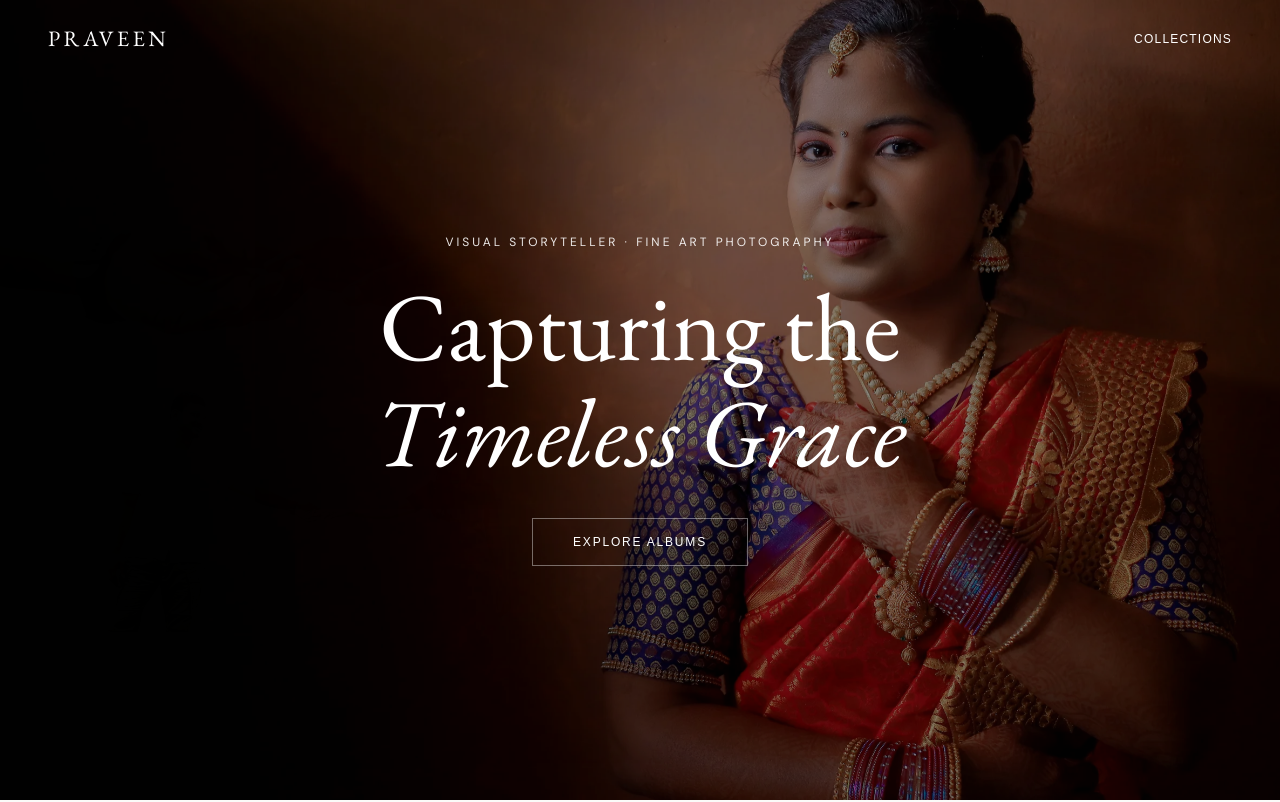
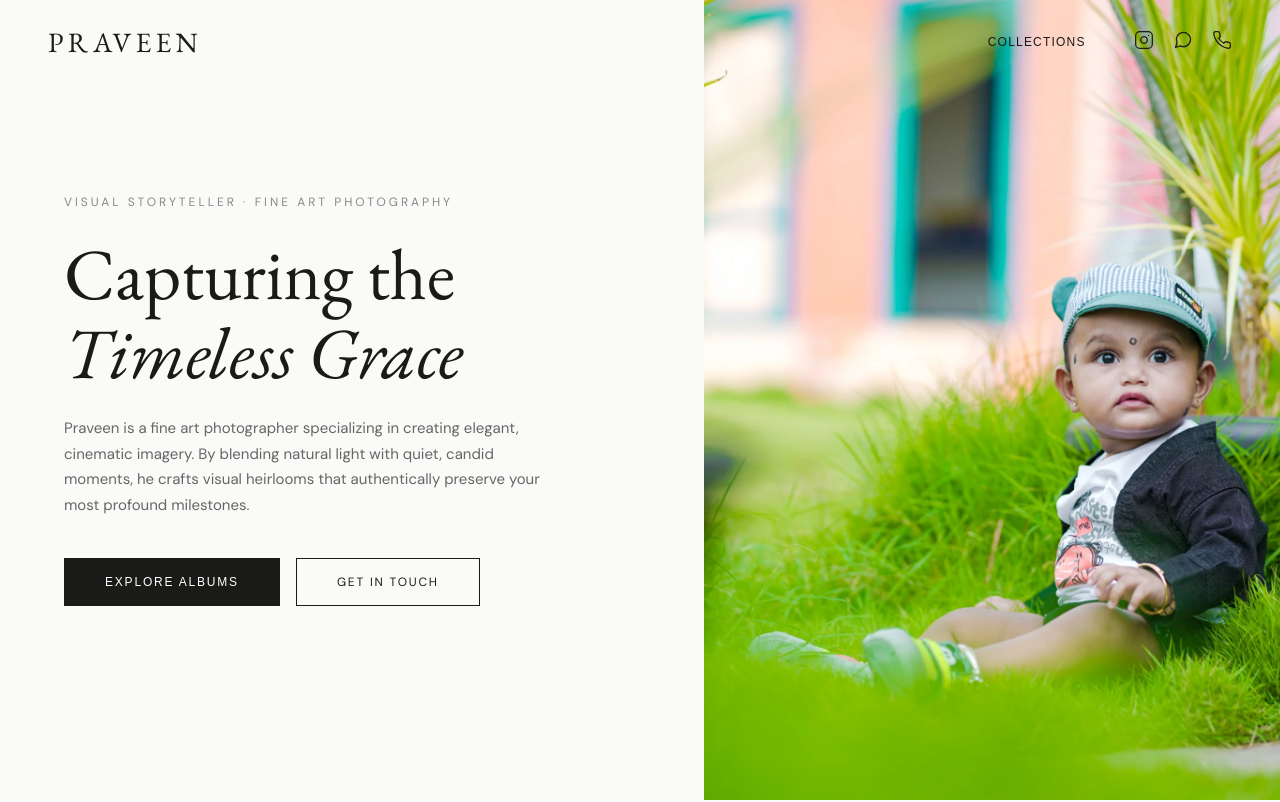
Before and after one commit to james-pythondev/praveenportfolio, a Next.js app: page / in a window 1280 px wide. Shown: the top 802 px of the page. Built offline with nearby package versions, Linux system fonts and the light colour scheme.

Commit message:
UI Revamp: Implement split-screen hero layout and modern social CTAs

```diff
--- a/app/page.jsx
+++ b/app/page.jsx
@@ -3,6 +3,26 @@
 import { useState, useEffect, useMemo } from "react";
 import { galleryData } from "./galleryData";
 import { heroPool } from "./heroPool";
+
+// Native SVG Icons to avoid bundle bloat
+const Instagram = ({ size = 24 }) => (
+  <svg xmlns="http://www.w3.org/2000/svg" width={size} height={size} viewBox="0 0 24 24" fill="none" stroke="currentColor" strokeWidth="1.5" strokeLinecap="round" strokeLinejoin="round">
+    <rect x="2" y="2" width="20" height="20" rx="5" ry="5"></rect>
+    <path d="M16 11.37A4 4 0 1 1 12.63 8 4 4 0 0 1 16 11.37z"></path>
+    <line x1="17.5" y1="6.5" x2="17.51" y2="6.5"></line>
+  </svg>
+);
+const MessageCircle = ({ size = 24 }) => (
+  <svg xmlns="http://www.w3.org/2000/svg" width={size} height={size} viewBox="0 0 24 24" fill="none" stroke="currentColor" strokeWidth="1.5" strokeLinecap="round" strokeLinejoin="round">
+    <path d="m3 21 1.9-5.7a8.5 8.5 0 1 1 3.8 3.8z"></path>
+  </svg>
+);
+const Phone = ({ size = 24 }) => (
+  <svg xmlns="http://www.w3.org/2000/svg" width={size} height={size} viewBox="0 0 24 24" fill="none" stroke="currentColor" strokeWidth="1.5" strokeLinecap="round" strokeLinejoin="round">
+    <path d="M22 16.92v3a2 2 0 0 1-2.18 2 19.79 19.79 0 0 1-8.63-3.07 19.5 19.5 0 0 1-6-6 19.79 19.79 0 0 1-3.07-8.67A2 2 0 0 1 4.11 2h3a2 2 0 0 1 2 1.72 12.84 12.84 0 0 0 .7 2.81 2 2 0 0 1-.45 2.11L8.09 9.91a16 16 0 0 0 6 6l1.27-1.27a2 2 0 0 1 2.11-.45 12.84 12.84 0 0 0 2.81.7A2 2 0 0 1 22 16.92z"></path>
+  </svg>
+);
+
 
 // Dynamically generate categories from galleryData
 const categoryLabels = {
@@ -144,7 +164,17 @@ export default function Portfolio() {
         *, *::before, *::after { box-sizing: border-box; margin: 0; padding: 0; }
         body { font-family: 'DM Sans', sans-serif; overflow-x: hidden; }
         .gallery-grid { columns: 3; column-gap: 24px; padding: 0 2rem; max-width: 1400px; margin: 0 auto; }
-        @media (max-width: 1000px) { .gallery-grid { columns: 2; } }
+
+        .hero-split { height: 100vh; width: 100%; display: flex; flex-direction: row; background-color: #fafaf8; }
+        .hero-bio { flex: 1; display: flex; flex-direction: column; justify-content: center; padding: 0 4rem; z-index: 2; }
+        .hero-image { flex: 1; position: relative; }
+
+        @media (max-width: 1000px) {
+          .gallery-grid { columns: 2; }
+          .hero-split { flex-direction: column; height: auto; min-height: 100vh; }
+          .hero-bio { padding: 8rem 2rem 4rem; order: 2; }
+          .hero-image { order: 1; height: 60vh; }
+        }
         @media (max-width: 600px) { .gallery-grid { columns: 1; } }
       `}</style>
 
@@ -163,72 +193,66 @@ export default function Portfolio() {
         backdropFilter: scrolled || currentView !== "home" ? "blur(10px)" : "none",
         borderBottom: scrolled || currentView !== "home" ? "0.5px solid #eaeae5" : "none",
         transition: "all 0.5s ease",
-        color: !scrolled && currentView === "home" ? "#fff" : "#1a1a18"
+        color: "#1a1a18" // changed to always dark since left side is white now
       }}>
         <div style={{ cursor: "pointer" }} onClick={() => setCurrentView("home")}>
-          <span style={{ fontFamily: "'EB Garamond', serif", fontSize: "22px", letterSpacing: "0.15em", textTransform: "uppercase" }}>
+          <span style={{ fontFamily: "'EB Garamond', serif", fontSize: "28px", letterSpacing: "0.15em", textTransform: "uppercase" }}>
             PRAVEEN
           </span>
         </div>
-        <div style={{ display: "flex", gap: "2rem" }}>
-          <button onClick={() => setCurrentView("home")} style={{
+        <div style={{ display: "flex", gap: "2rem", alignItems: "center" }}>
+          <button onClick={() => {
+            if (currentView === "home") {
+              const el = document.getElementById('collections');
+              if (el) el.scrollIntoView({ behavior: 'smooth' });
+            } else {
+              setCurrentView("home");
+              setTimeout(() => {
+                const el = document.getElementById('collections');
+                if (el) el.scrollIntoView({ behavior: 'smooth' });
+              }, 100);
+            }
+          }} style={{
             background: "none", border: "none", cursor: "pointer", fontSize: "12px", textTransform: "uppercase", letterSpacing: "0.1em",
-            color: "inherit", fontWeight: 400
+            color: "inherit", fontWeight: 500
           }}>Collections</button>
+
+          <div style={{ display: "flex", gap: "1.2rem", alignItems: "center", marginLeft: "1rem" }}>
+            <a href="https://www.instagram.com/hypothetical__soul?igsh=eWk2anNmM3o2ZXpx" target="_blank" rel="noopener noreferrer" style={{ color: "inherit", opacity: 1, transition: "opacity 0.2s ease" }} onMouseEnter={(e) => e.currentTarget.style.opacity = 0.6} onMouseLeave={(e) => e.currentTarget.style.opacity = 1}>
+              <Instagram size={20} strokeWidth={1.8} />
+            </a>
+            <a href="https://wa.me/916379192449" target="_blank" rel="noopener noreferrer" style={{ color: "inherit", opacity: 1, transition: "opacity 0.2s ease" }} onMouseEnter={(e) => e.currentTarget.style.opacity = 0.6} onMouseLeave={(e) => e.currentTarget.style.opacity = 1}>
+              <MessageCircle size={20} strokeWidth={1.8} />
+            </a>
+            <a href="tel:+916379192449" style={{ color: "inherit", opacity: 1, transition: "opacity 0.2s ease" }} onMouseEnter={(e) => e.currentTarget.style.opacity = 0.6} onMouseLeave={(e) => e.currentTarget.style.opacity = 1}>
+              <Phone size={20} strokeWidth={1.8} />
+            </a>
+          </div>
         </div>
       </nav>
 
       {currentView === "home" ? (
         <>
-          {/* HERO CAROUSEL */}
-          <header style={{
-            height: "100vh",
-            width: "100%",
-            position: "relative",
-            display: "flex",
-            alignItems: "center",
-            justifyContent: "center",
-            overflow: "hidden",
-            backgroundColor: "#1a1a18"
-          }}>
-            {heroImages.map((src, idx) => (
-              <img
-                key={src}
-                src={src}
-                alt={`Hero ${idx}`}
-                style={{
-                  position: "absolute",
-                  inset: 0,
-                  width: "100%",
-                  height: "100%",
-                  objectFit: "cover",
-                  transition: "opacity 1.5s ease-in-out, transform 10s linear",
-                  opacity: heroIndex === idx ? 1 : 0,
-                  transform: heroIndex === idx ? "scale(1.08)" : "scale(1)",
-                  zIndex: 1
-                }}
-              />
-            ))}
-            {/* Safety Overlay - always behind text */}
-            <div style={{
-              position: "absolute",
-              inset: 0,
-              background: "rgba(0,0,0,0.45)",
-              zIndex: 2
-            }} />
+          {/* HERO SPLIT-SCREEN */}
+          <header className="hero-split">
 
-            <div style={{ textAlign: "center", color: "#fff", maxWidth: "800px", padding: "0 2rem", zIndex: 3 }}>
-              <p style={{ letterSpacing: "0.25em", fontSize: "12px", textTransform: "uppercase", marginBottom: "1.5rem", opacity: 0.9 }}>
+            {/* LEFT SIDE: BIO */}
+            <div className="hero-bio">
+              <p style={{ letterSpacing: "0.25em", fontSize: "12px", textTransform: "uppercase", marginBottom: "1.5rem", color: "#888" }}>
                 Visual Storyteller · Fine Art Photography
               </p>
-              <h1 style={{ fontFamily: "'EB Garamond', serif", fontSize: "clamp(48px, 8vw, 96px)", fontWeight: 400, lineHeight: 1.1, marginBottom: "2rem" }}>
+              <h1 style={{ fontFamily: "'EB Garamond', serif", fontSize: "clamp(42px, 6vw, 72px)", fontWeight: 400, lineHeight: 1.1, marginBottom: "1.5rem", color: "#1a1a18" }}>
                 Capturing the <br /><i>Timeless Grace</i>
               </h1>
+              <p style={{ color: "#666", fontSize: "15px", lineHeight: 1.7, marginBottom: "2.5rem", maxWidth: "500px" }}>
+                Praveen is a fine art photographer specializing in creating elegant, cinematic imagery. By blending natural light with quiet, candid moments, he crafts visual heirlooms that authentically preserve your most profound milestones.
+              </p>
+              <div style={{ display: "flex", gap: "1rem", flexWrap: "wrap" }}>
                 <button
                   onClick={() => document.getElementById('collections').scrollIntoView({ behavior: 'smooth' })}
                   style={{
-                  background: "none",
-                  border: "1px solid rgba(255,255,255,0.4)",
+                    background: "#1a1a18",
+                    border: "1px solid #1a1a18",
                     color: "#fff",
                     padding: "1rem 2.5rem",
                     fontSize: "12px",
@@ -240,7 +264,47 @@ export default function Portfolio() {
                 >
                   Explore Albums
                 </button>
+                <a
+                  href="https://wa.me/916379192449?text=Hi Praveen, I'm interested in booking a photoshoot."
+                  target="_blank"
+                  rel="noopener noreferrer"
+                  style={{
+                    background: "transparent",
+                    border: "1px solid #1a1a18",
+                    color: "#1a1a18",
+                    padding: "0.9rem 2.5rem",
+                    fontSize: "12px",
+                    textTransform: "uppercase",
+                    letterSpacing: "0.15em",
+                    cursor: "pointer",
+                    textDecoration: "none",
+                    display: "flex",
+                    alignItems: "center",
+                    transition: "all 0.3s ease"
+                  }}
+                  onMouseEnter={(e) => { e.currentTarget.style.background = "#1a1a18"; e.currentTarget.style.color = "#fff"; }}
+                  onMouseLeave={(e) => { e.currentTarget.style.background = "transparent"; e.currentTarget.style.color = "#1a1a18"; }}
+                >
+                  Get in Touch
+                </a>
               </div>
+            </div>
+
+            {/* RIGHT SIDE: STATIC IMAGE */}
+            <div className="hero-image">
+              <img
+                src={heroPool[0] || "/Wedding/DSC07029.webp"} // Temporary placeholder until client provides the image
+                alt="Praveen Photography"
+                style={{
+                  position: "absolute",
+                  inset: 0,
+                  width: "100%",
+                  height: "100%",
+                  objectFit: "cover",
+                }}
+              />
+            </div>
+
           </header>
 
           {/* COLLECTIONS GRID */}
@@ -349,23 +413,26 @@ export default function Portfolio() {
             href="https://www.instagram.com/hypothetical__soul?igsh=eWk2anNmM3o2ZXpx"
             target="_blank"
             rel="noopener noreferrer"
-            style={{ textDecoration: "none", color: "#444", fontSize: "14px", textTransform: "uppercase", letterSpacing: "0.15em", fontWeight: 500 }}
+            style={{ color: "#444", transition: "color 0.2s ease" }}
+            aria-label="Instagram"
           >
-            Instagram
+            <Instagram size={28} strokeWidth={1.5} />
           </a>
           <a
             href="https://wa.me/916379192449"
             target="_blank"
             rel="noopener noreferrer"
-            style={{ textDecoration: "none", color: "#444", fontSize: "14px", textTransform: "uppercase", letterSpacing: "0.15em", fontWeight: 500 }}
+            style={{ color: "#444", transition: "color 0.2s ease" }}
+            aria-label="WhatsApp"
           >
-            WhatsApp
+            <MessageCircle size={28} strokeWidth={1.5} />
           </a>
           <a
             href="tel:+916379192449"
-            style={{ textDecoration: "none", color: "#444", fontSize: "14px", textTransform: "uppercase", letterSpacing: "0.15em", fontWeight: 500 }}
+            style={{ color: "#444", transition: "color 0.2s ease" }}
+            aria-label="Call"
           >
-            Call
+            <Phone size={28} strokeWidth={1.5} />
           </a>
         </div>
 
```
Lines whose indentation alone changed are shown as unchanged.
